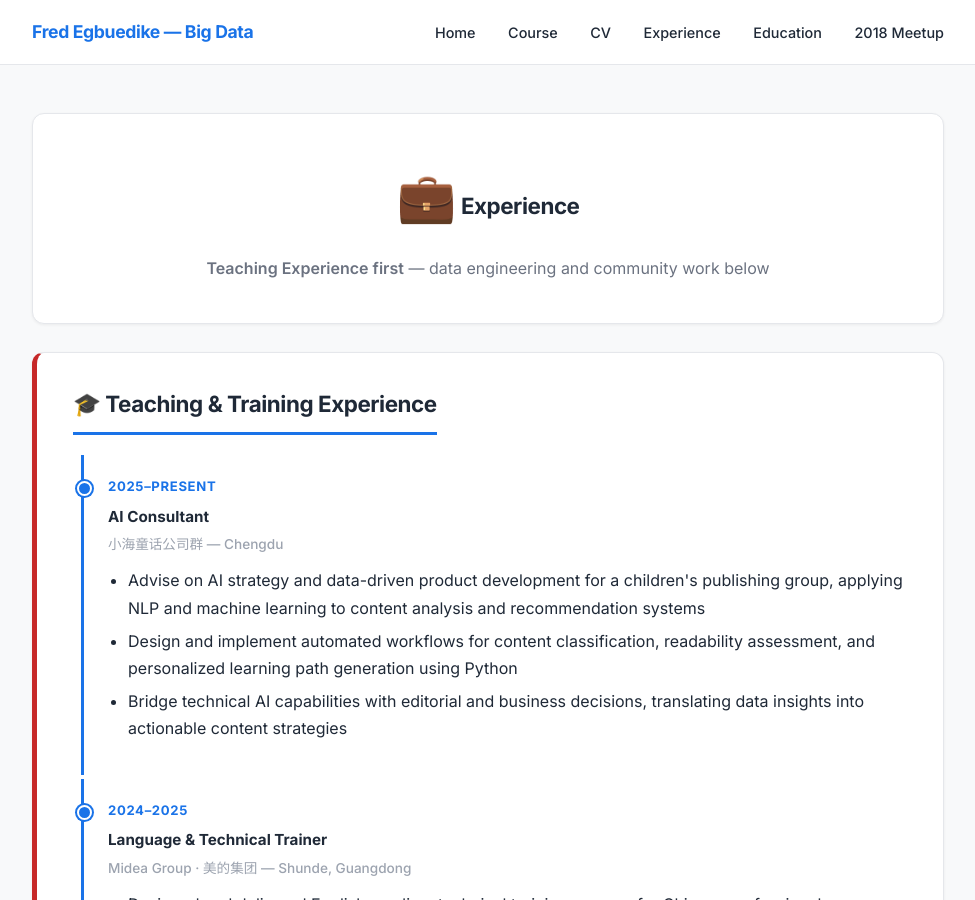
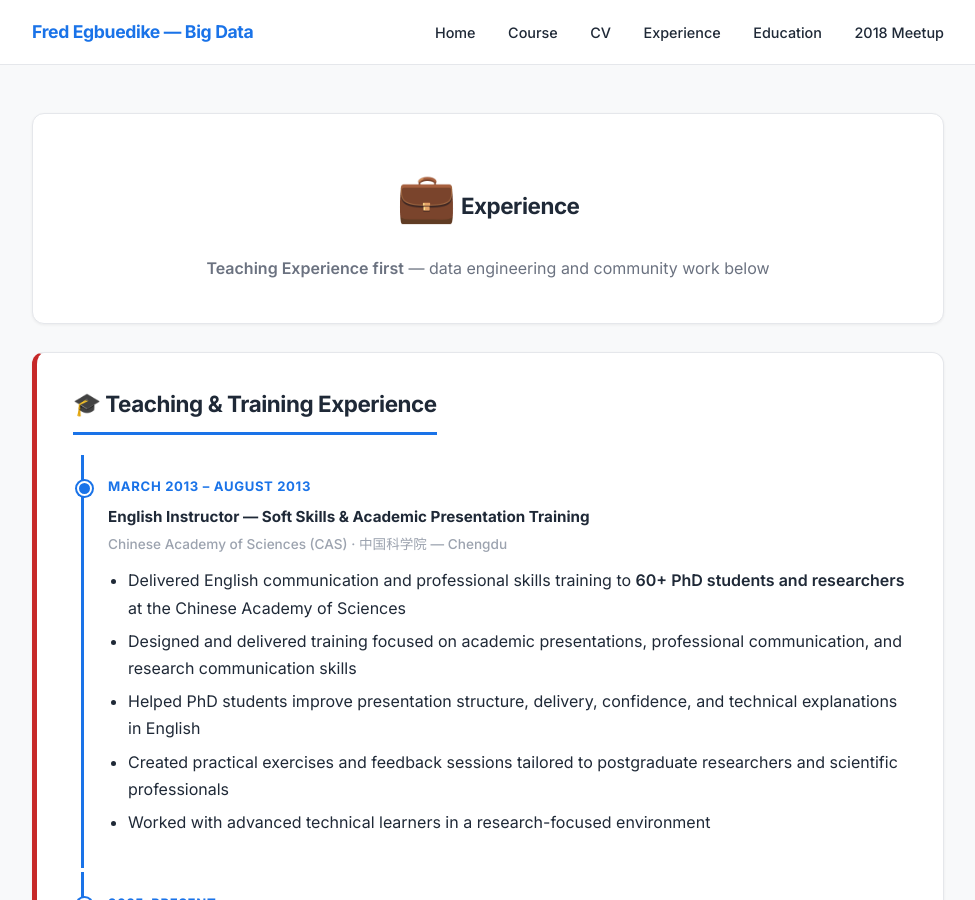
Before and after one commit to Fredilly/big-data, a Jekyll site: the page built from experience.md, in a window 1280 px wide and 900 px high. Shown: the whole window, without its empty margins (152-1127 px from the left). Built offline with Jekyll 4.4.1, drawn with Linux system fonts in a browser that asks for light colours; nearby versions of some CDN libraries; some of the changed text lies outside the part shown.

Commit message:
Add CAS experience entry (60+ PhD researchers, March-Aug 2013) to experience page and homepage highlights

```diff
--- a/experience.md
+++ b/experience.md
@@ -11,6 +11,21 @@ title: Experience
 
 <div class="card" style="border-left: 5px solid #c62828;">
   <h2>🎓 Teaching & Training Experience</h2>
+
+  <div class="timeline-item">
+    <div class="date">March 2013 – August 2013</div>
+    <div class="org">
+      <strong>English Instructor — Soft Skills & Academic Presentation Training</strong><br>
+      <span class="org-cn">Chinese Academy of Sciences (CAS) · 中国科学院 — Chengdu</span>
+    </div>
+    <ul>
+      <li>Delivered English communication and professional skills training to <strong>60+ PhD students and researchers</strong> at the Chinese Academy of Sciences</li>
+      <li>Designed and delivered training focused on academic presentations, professional communication, and research communication skills</li>
+      <li>Helped PhD students improve presentation structure, delivery, confidence, and technical explanations in English</li>
+      <li>Created practical exercises and feedback sessions tailored to postgraduate researchers and scientific professionals</li>
+      <li>Worked with advanced technical learners in a research-focused environment</li>
+    </ul>
+  </div>
 
   <div class="timeline-item">
     <div class="date">2025–Present</div>
@@ -81,7 +96,7 @@ title: Experience
     <div class="date">2013</div>
     <div class="org">
       <strong>University Lecturer</strong><br>
-      <span class="org-cn">University name to be confirmed — Chengdu area</span>
+      <span class="org-cn">Chengdu university — details to be confirmed</span>
     </div>
     <ul>
       <li>Delivered classroom instruction in an English-medium environment at a Chinese university</li>
```
Also changed, not shown: index.md (+1 -0 lines).
